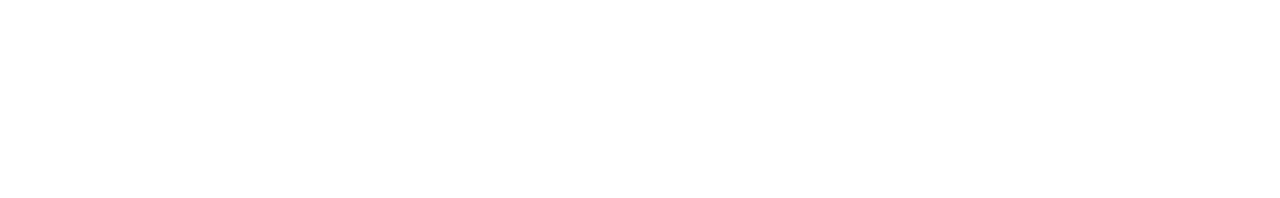
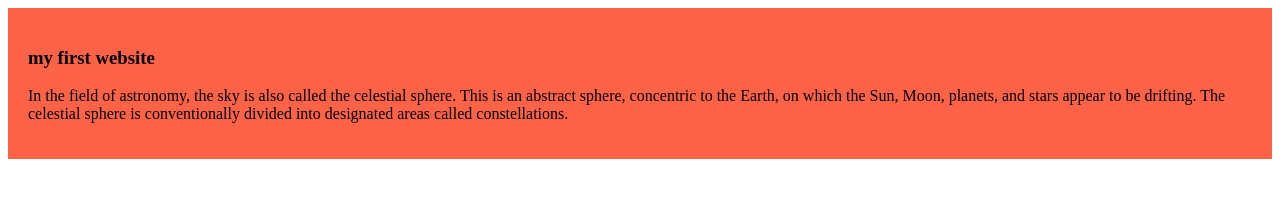
Before and after one commit to nupurruet/my-simple-website, a plain HTML site: page index.html in a window 1280 px wide. Drawn offline with Linux system fonts and the light colour scheme.

Commit message:
added the first blog

```diff
--- a/index.html
+++ b/index.html
@@ -4,8 +4,12 @@
     <meta charset="UTF-8">
     <meta name="viewport" content="width=device-width, initial-scale=1.0">
     <title>my simple website</title>
+    <link rel="stylesheet" href="styles/blog.css">
 </head>
 <body>
-
+   <div>
+    <h3>my first website</h3>
+    <p>In the field of astronomy, the sky is also called the celestial sphere. This is an abstract sphere, concentric to the Earth, on which the Sun, Moon, planets, and stars appear to be drifting. The celestial sphere is conventionally divided into designated areas called constellations.</p>
+   </div>
 </body>
 </html>
--- /dev/null
+++ b/styles/blog.css
@@ -0,0 +1,4 @@
+div{
+    background-color: tomato;
+    padding: 20px;
+}
```
